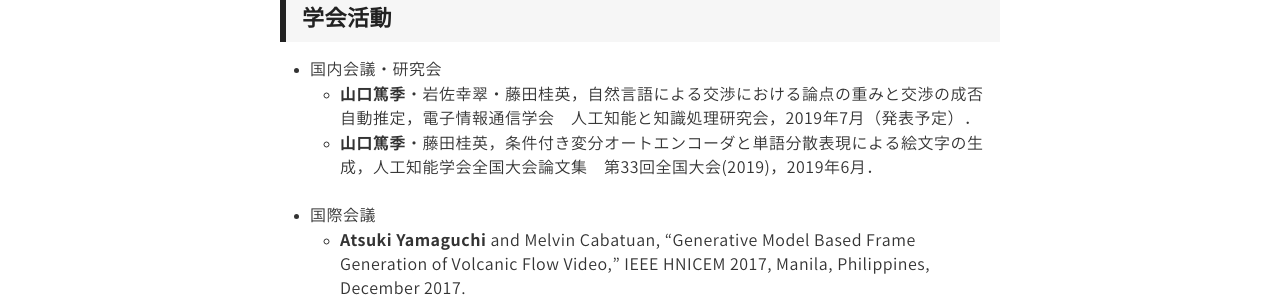
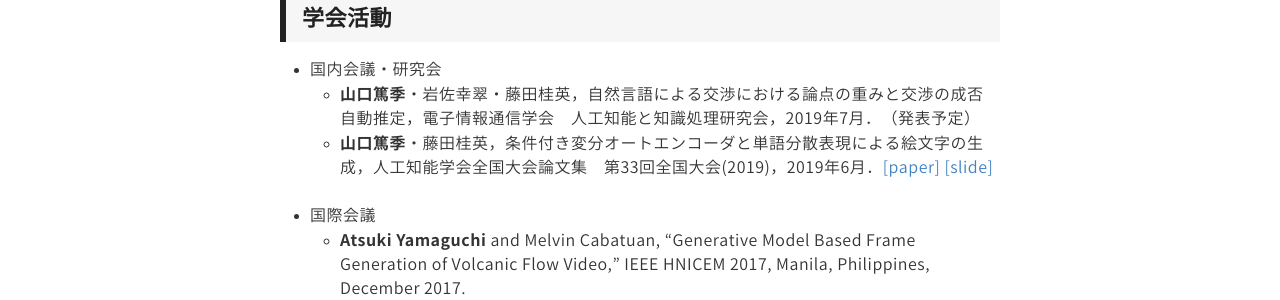
Before and after one commit to gucci-j/gucci-j.github.io, a Jekyll site: the page built from about_ja.md, in a window 1280 px wide. Shown: the part 1015-1315 px from the top of the page. Built offline with Jekyll 4.4.1, drawn with Linux system fonts in a browser that asks for light colours; nearby versions of some CDN libraries.

Commit message:
Add slide and paper links

```diff
--- a/about_ja.md
+++ b/about_ja.md
@@ -34,8 +34,8 @@ lang: ja_JP
 ## 学会活動
 
 * 国内会議・研究会
-    * **山口篤季**・岩佐幸翠・藤田桂英，自然言語による交渉における論点の重みと交渉の成否自動推定，電子情報通信学会　人工知能と知識処理研究会，2019年7月（発表予定）．
-    * **山口篤季**・藤田桂英，条件付き変分オートエンコーダと単語分散表現による絵文字の生成，人工知能学会全国大会論文集　第33回全国大会(2019)，2019年6月．
+    * **山口篤季**・岩佐幸翠・藤田桂英，自然言語による交渉における論点の重みと交渉の成否自動推定，電子情報通信学会　人工知能と知識処理研究会，2019年7月．（発表予定）
+    * **山口篤季**・藤田桂英，条件付き変分オートエンコーダと単語分散表現による絵文字の生成，人工知能学会全国大会論文集　第33回全国大会(2019)，2019年6月．[\[paper\]](https://confit.atlas.jp/guide/event-img/jsai2019/2L4-J-9-04/public/pdf?type=in) [\[slide\]](https://www.slideshare.net/AtsukiYamaguchi1/jsai2019-148918796)
 <br />
 * 国際会議
     * **Atsuki Yamaguchi** and Melvin Cabatuan, “Generative Model Based Frame Generation of Volcanic Flow Video,” IEEE HNICEM 2017, Manila, Philippines, December 2017.
```
